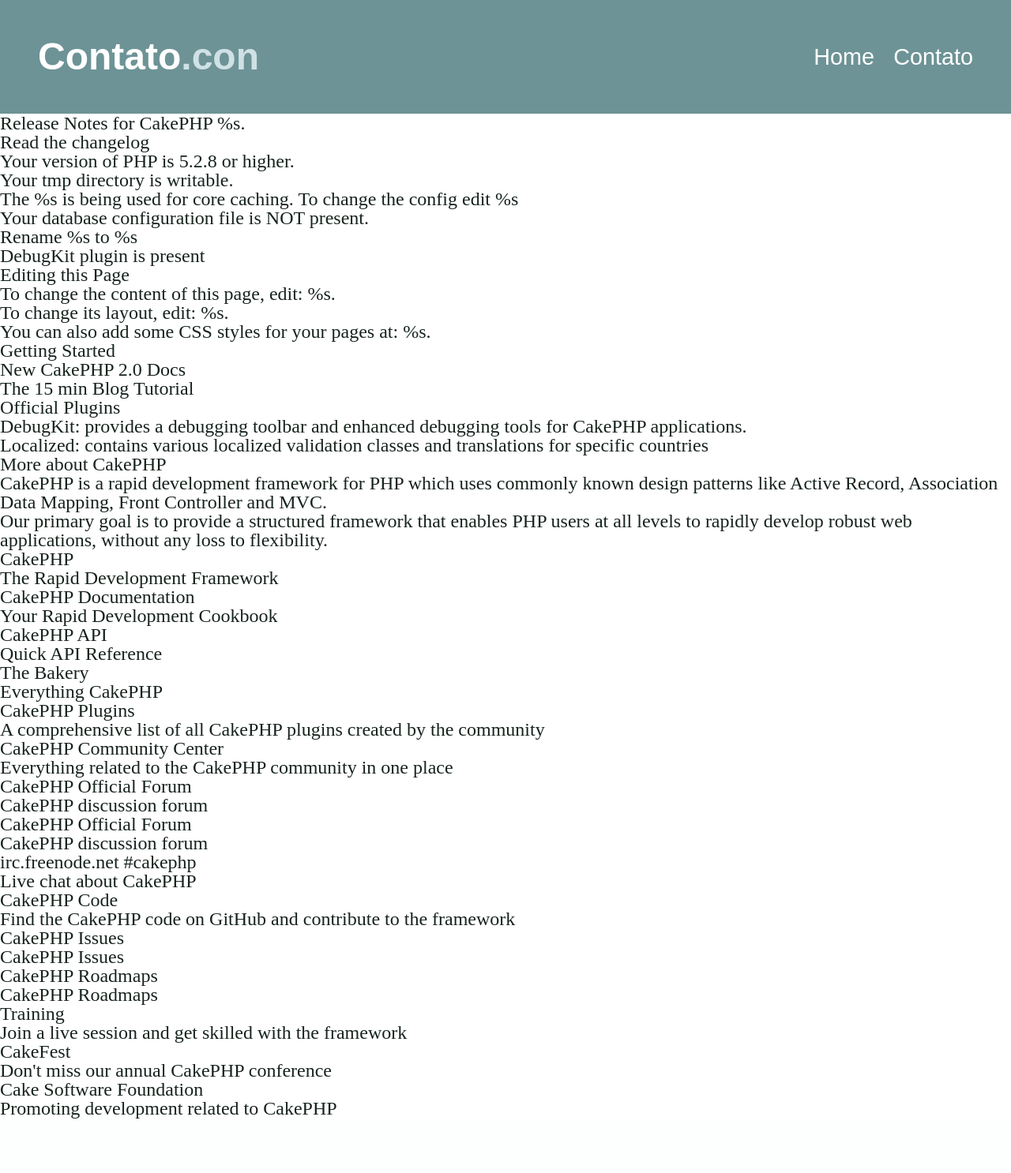
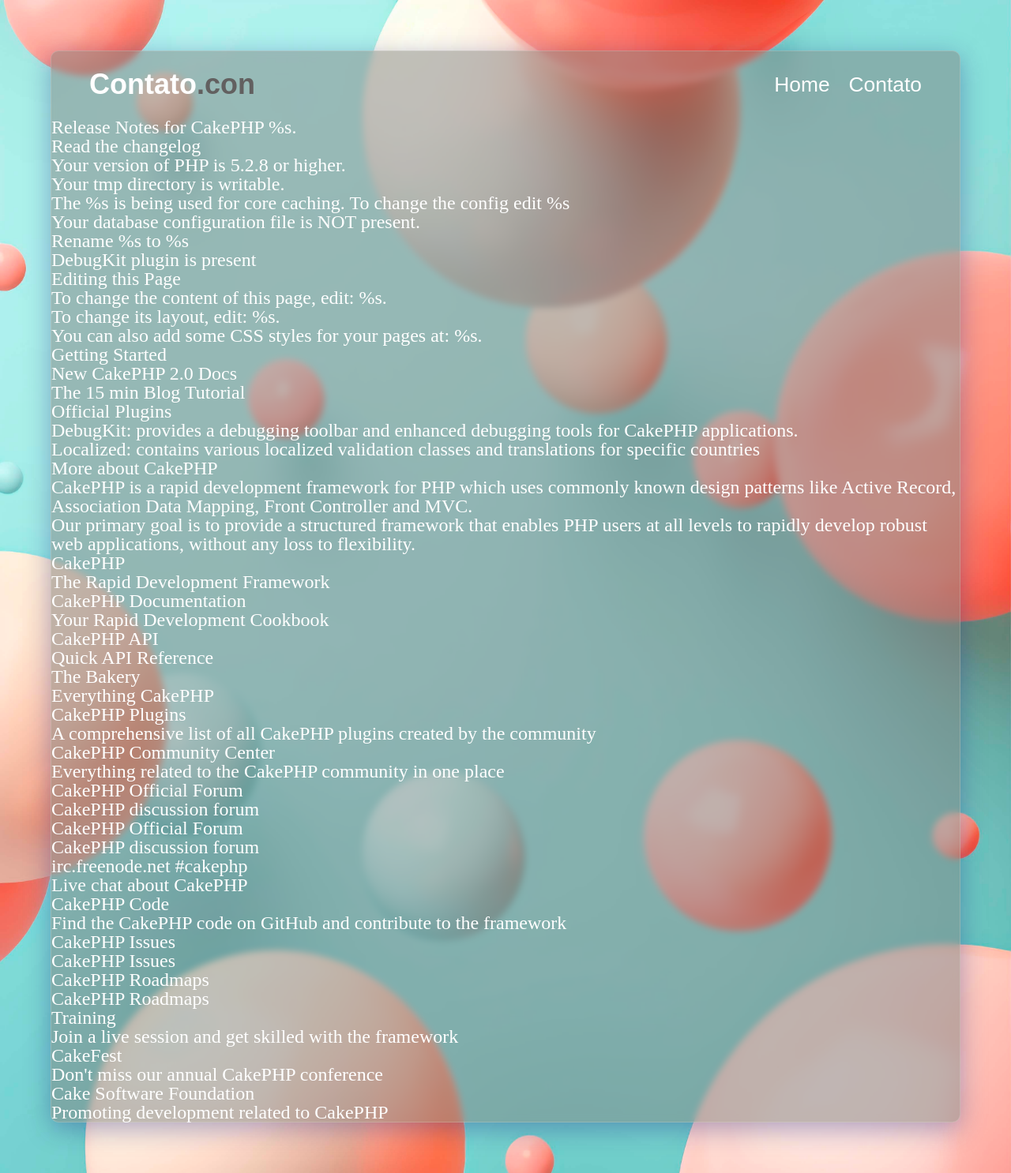
Before and after one commit to biaTrivNic/formulario-contatos-cakephp-admin, a CakePHP app: the page made by www/app/View/Pages/home.ctp in a window 1280 px wide. Shown: the whole page at 79% size. Before the commit the page ends 1417 px from the top, so only its background shows below. Run offline with PHP 8.4 and a stand-in for CakePHP, Linux system fonts and the light colour scheme; the template is opened without the code that fills it, so the values that code supplies are empty; some libraries are stand-ins or nearby versions.

Commit message:
alterado folhas de estilo

```diff
--- a/www/app/webroot/css/style.css
+++ b/www/app/webroot/css/style.css
@@ -1,6 +1,6 @@
 :root {
-    --bg-color: #6D9396;
-    --text-color: #16231C;
+    --bg-color: #8C715A;
+    --text-color: #fff;
     font-size: 62.5%;
 }
 
@@ -16,30 +16,50 @@
     src: url(/fonts/Poppins/Poppins-Regular.ttf);
     font-weight: 400;
 }
+
 @font-face {
     font-family: "Poppins", sans-serif;
     src: url(/fonts/Poppins/Poppins-Bold.ttf);
     font-weight: 700;
 }
+
 @font-face {
     font-family: "Poppins", sans-serif;
     src: url(/fonts/Poppins/Poppins-Medium.ttf);
     font-weight: 500;
 }
 
+body {
+    background-color: #CFC6BD;
+    background-image: url(/img/view-3d-modern-abstract-sphere-art.jpg);
+    background-repeat: no-repeat;
+    background-size: cover;
+}
+
+.glassmorphism {
+    margin: 5%;
+    background: rgba(130, 130, 130, 0.5);
+    box-shadow: 0 8px 32px 0 rgba(31, 38, 135, 0.37);
+    backdrop-filter: blur(4px);
+    -webkit-backdrop-filter: blur(4px);
+    border-radius: 10px;
+    border: 1px solid rgba(255, 255, 255, 0.18);
+    animation: appear-pop 0.5s 1 0.5s forwards;
+    opacity: 0;
+}
+
 .header {
-    background-color: var(--bg-color);
     color: #fff;
     display: flex;
     justify-content: space-between;
-    padding: 2rem;
+    padding: 1rem 2rem;
     align-items: center;
     font-family: "Poppins", sans-serif;
 }
 
 .header__logo {
     font-weight: 700;
-    font-size: 2rem;
+    font-size: 1.5rem;
 }
 
 .header__logo:hover {
@@ -48,7 +68,7 @@
 }
 
 .header__logo strong {
-    color: #CFE1E5;
+    color: #626060;
 }
 
 .header__nav {
@@ -57,10 +77,11 @@
 }
 
 .header__nav__item {
-    font-size: 1.2rem;
+    font-size: 1.1rem;
     position: relative;
     color: #fff;
 }
+
 .header__nav__item::after {
     content: "";
     background-color: #fff;
@@ -70,6 +91,7 @@
     left: 0;
     bottom: 0;
 }
+
 .header__nav__item:hover::after {
     width: 100%;
     transition: 0.5s;
@@ -92,10 +114,12 @@
 ::-webkit-scrollbar-track {
     background-color: #9AB8BA;
 }
+
 ::-webkit-scrollbar {
     width: 10px;
     background: #9AB8BA;
 }
+
 ::-webkit-scrollbar-thumb {
     background: var(--bg-color);
 }
@@ -106,3 +130,19 @@
     }
 
 }
+
+@keyframes appear-pop {
+    0% {
+        opacity: 0;
+    }
+
+    70% {
+        opacity: 100%;
+        transform: scale(1.1);
+    }
+
+    100% {
+        opacity: 100%;
+        transform: scale(1);
+    }
+}
```
Also changed, not shown: www/app/webroot/css/contato.css (+23 -12 lines), www/app/webroot/css/home.css (+25 -9 lines), www/app/webroot/img/view-3d-modern-abstract-sphere-art.jpg (added).
